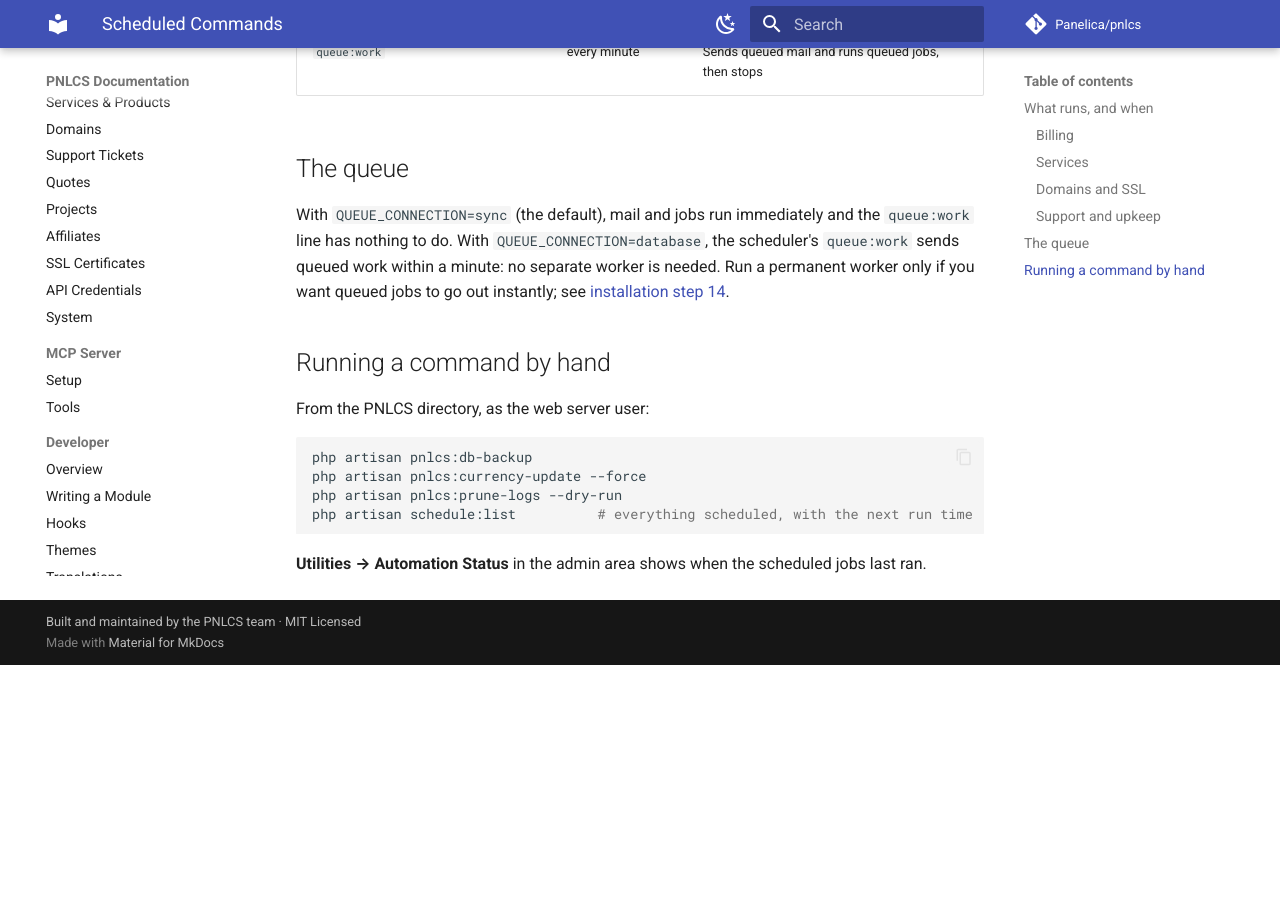
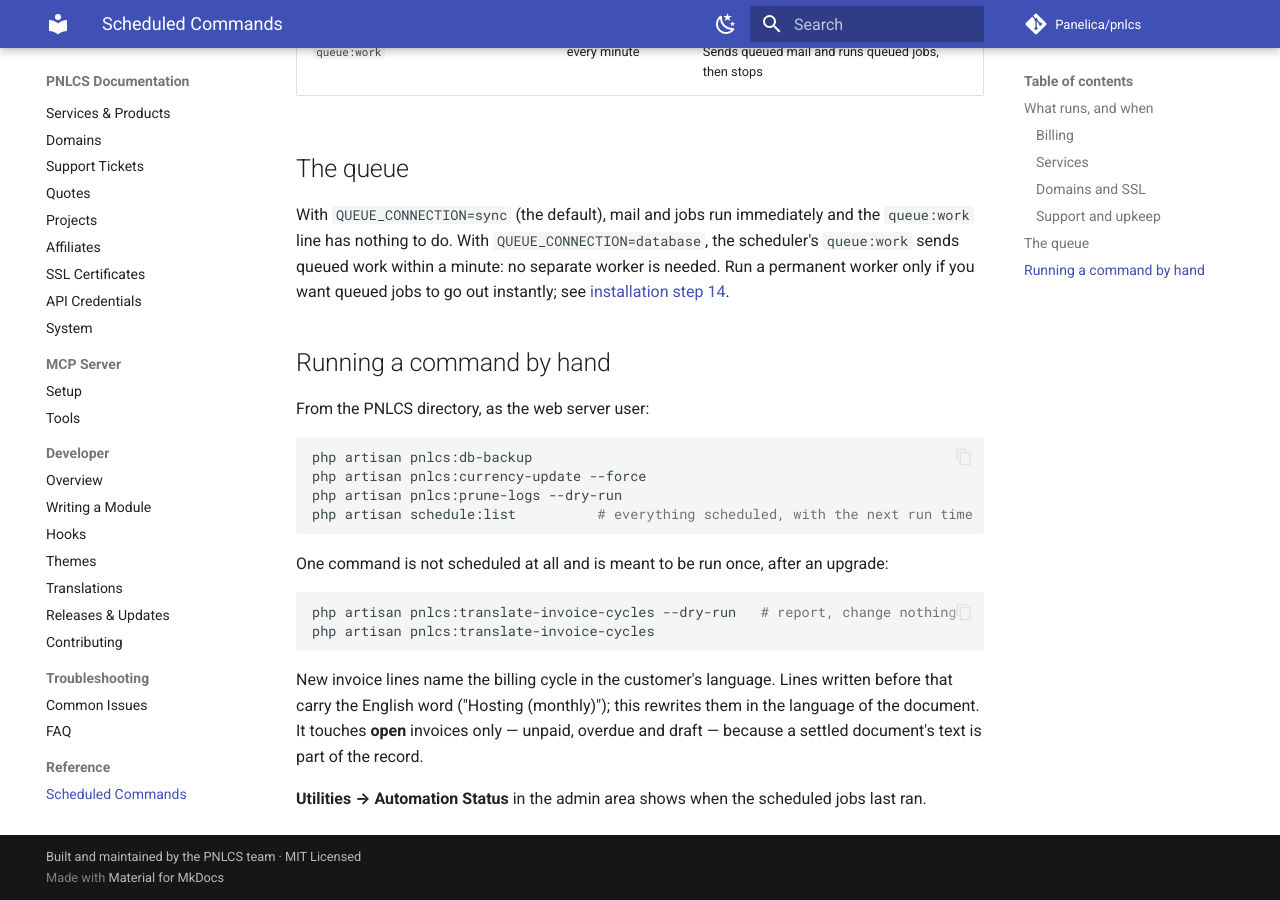
Before and after one commit to Panelica/pnlcs, an MkDocs documentation site: the page built from docs/reference/scheduled-commands.md, in a window 1280 px wide and 900 px high, scrolled down 2725 px. Built offline with MkDocs 1.6.1 and Material for MkDocs 9.7.7, drawn with Linux system fonts in a browser that asks for light colours; comment, search, counter and statistics services are not loaded; before the commit the page ends 3390 px from its top, so only the background shows below that.

Commit message:
docs(reference): the one-off command that translates old invoice cycles
#482 added pnlcs:translate-invoice-cycles and nothing documented it, so
an operator upgrading had no way to learn that the English cycle word on
lines written before the change can be rewritten. It sits under "running
a command by hand" with its --dry-run and the note that it touches open
invoices only.

````diff
--- a/docs/reference/scheduled-commands.md
+++ b/docs/reference/scheduled-commands.md
@@ -81,5 +81,19 @@ php artisan pnlcs:prune-logs --dry-run
 php artisan schedule:list          # everything scheduled, with the next run time
 ```
 
+One command is not scheduled at all and is meant to be run once, after an
+upgrade:
+
+```bash
+php artisan pnlcs:translate-invoice-cycles --dry-run   # report, change nothing
+php artisan pnlcs:translate-invoice-cycles
+```
+
+New invoice lines name the billing cycle in the customer's language. Lines
+written before that carry the English word ("Hosting (monthly)"); this
+rewrites them in the language of the document. It touches **open** invoices
+only — unpaid, overdue and draft — because a settled document's text is part
+of the record.
+
 **Utilities → Automation Status** in the admin area shows when the scheduled
 jobs last ran.
````
